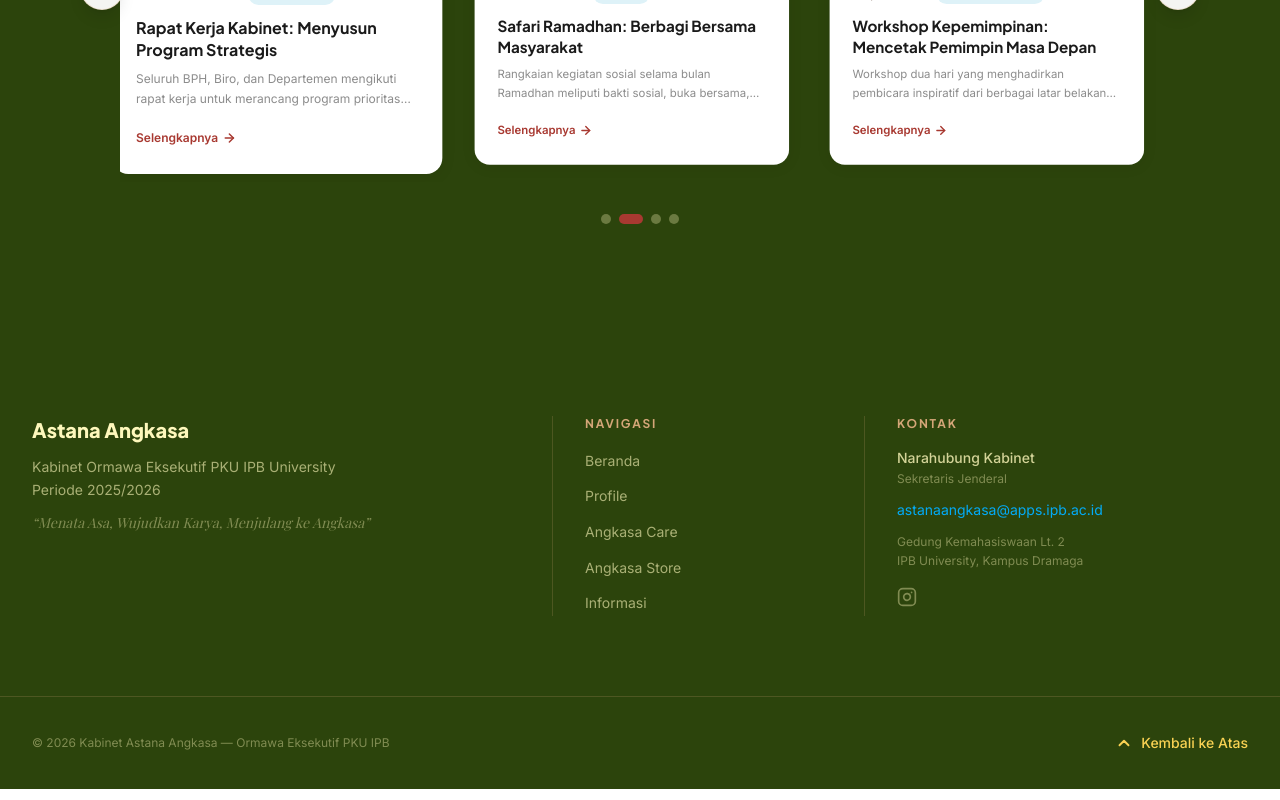
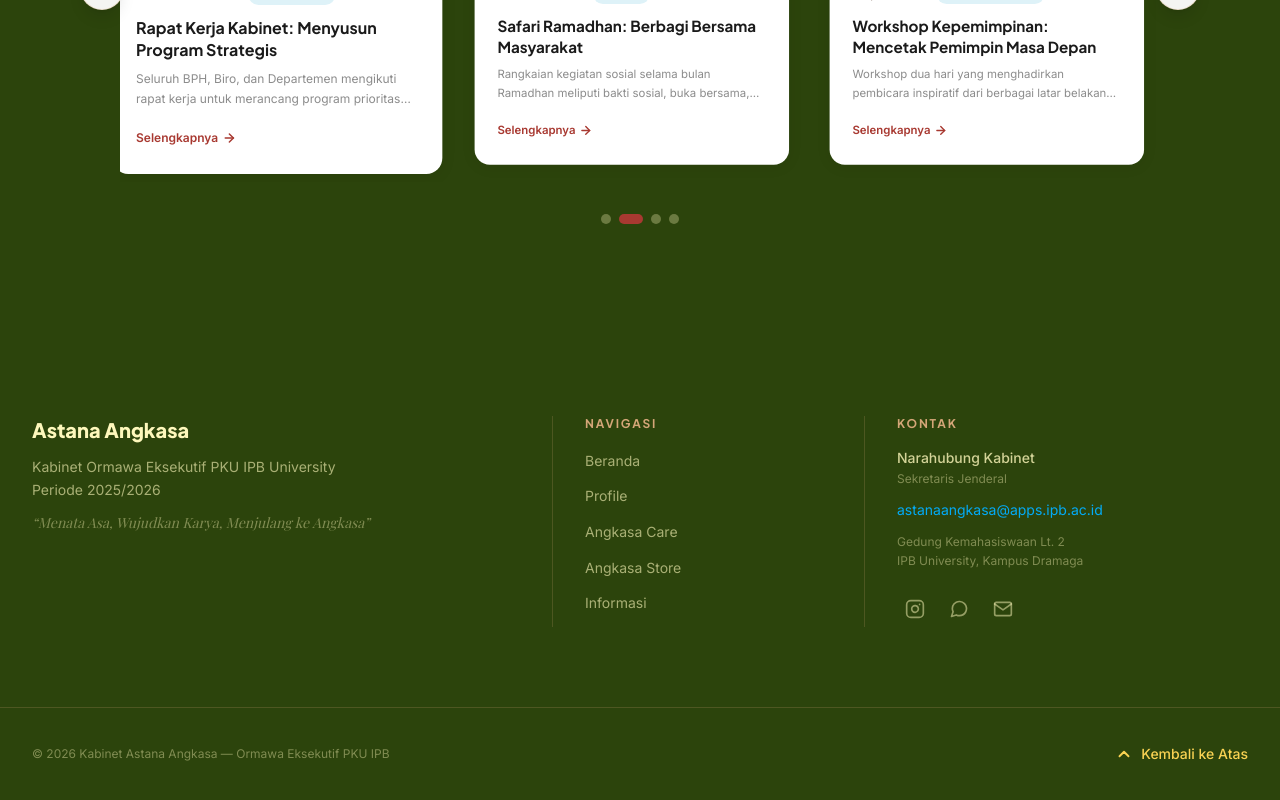
Before and after one commit to Barli-Pemula/Website-TEVO, a Next.js app: page / in a window 1280 px wide. Shown: the part 7270-8070 px from the top of the page. Built offline with nearby package versions, Linux system fonts and the light colour scheme; no server answers; a web font is replaced by a local one.

Commit message:
Benerin isi icon, pas dipencet udah aman

```diff
--- a/app/birdep/[slug]/page.tsx
+++ b/app/birdep/[slug]/page.tsx
@@ -61,7 +61,7 @@
   programs?: {
     id: string,
     name: string,
-  }
+  }[]
 }
 
 export default function page() {
--- a/app/components/Footer.js
+++ b/app/components/Footer.js
@@ -14,7 +14,7 @@
   };
 
   return (
-    <footer id="footer" className="bg-forest-dark text-cream-soft safe-area-bottom">
+    <footer id="narahubung" className="bg-forest-dark text-cream-soft safe-area-bottom">
       {/* Main Content */}
       <div className="max-w-7xl mx-auto px-4 sm:px-6 lg:px-8 py-16 md:py-20">
         <div className="grid grid-cols-1 md:grid-cols-12 gap-10 md:gap-8">
@@ -83,14 +83,14 @@
               </p>
             </div>
 
-            {/* Social */}
-            {CONFIG.socials.instagram && (
-              <div className="mt-4 flex gap-3">
+            {/* Social Icons */}
+            <div className="mt-5 flex items-center gap-2">
+              {CONFIG.socials.instagram && (
                 <a
                   href={CONFIG.socials.instagram}
                   target="_blank"
                   rel="noopener noreferrer"
-                  className="text-cream-soft/40 hover:text-gold-warm transition-colors"
+                  className="text-cream-soft/50 hover:text-gold-warm hover:scale-110 transition-all p-2 rounded-lg hover:bg-gold-warm/10"
                   aria-label="Instagram Astana Angkasa"
                 >
                   <svg
@@ -108,8 +108,55 @@
                     <line x1="17.5" y1="6.5" x2="17.51" y2="6.5" />
                   </svg>
                 </a>
-              </div>
-            )}
+              )}
+
+              {CONFIG.socials.whatsapp && (
+                <a
+                  href={CONFIG.socials.whatsapp}
+                  target="_blank"
+                  rel="noopener noreferrer"
+                  className="text-cream-soft/50 hover:text-gold-warm hover:scale-110 transition-all p-2 rounded-lg hover:bg-gold-warm/10"
+                  aria-label="WhatsApp Astana Angkasa"
+                >
+                  <svg
+                    width="20"
+                    height="20"
+                    viewBox="0 0 24 24"
+                    fill="none"
+                    stroke="currentColor"
+                    strokeWidth="2"
+                    strokeLinecap="round"
+                    strokeLinejoin="round"
+                  >
+                    <path d="M21 11.5a8.38 8.38 0 0 1-.9 3.8 8.5 8.5 0 0 1-7.6 4.7 8.38 8.38 0 0 1-3.8-.9L3 21l1.9-5.7a8.38 8.38 0 0 1-.9-3.8 8.5 8.5 0 0 1 4.7-7.6 8.38 8.38 0 0 1 3.8-.9h.5a8.48 8.48 0 0 1 8 8v.5z" />
+                  </svg>
+                </a>
+              )}
+
+              {CONFIG.contact.email && (
+                <a
+                  href={`mailto:${CONFIG.contact.email}`}
+                  target="_blank"
+                  rel="noopener noreferrer"
+                  className="text-cream-soft/50 hover:text-gold-warm hover:scale-110 transition-all p-2 rounded-lg hover:bg-gold-warm/10"
+                  aria-label="Email Gmail Astana Angkasa"
+                >
+                  <svg
+                    width="20"
+                    height="20"
+                    viewBox="0 0 24 24"
+                    fill="none"
+                    stroke="currentColor"
+                    strokeWidth="2"
+                    strokeLinecap="round"
+                    strokeLinejoin="round"
+                  >
+                    <path d="M4 4h16c1.1 0 2 .9 2 2v12c0 1.1-.9 2-2 2H4c-1.1 0-2-.9-2-2V6c0-1.1.9-2 2-2z" />
+                    <polyline points="22,6 12,13 2,6" />
+                  </svg>
+                </a>
+              )}
+            </div>
           </div>
         </div>
       </div>
--- a/lib/config.ts
+++ b/lib/config.ts
@@ -32,7 +32,9 @@
 
   /** Social Media */
   socials: {
-    instagram: "https://instagram.com/astanaangkasa",
+    instagram: "https://www.instagram.com/ormawaeksekutifpku?utm_source=ig_web_button_share_sheet&igsh=ZDNlZDc0MzIxNw==",
+    whatsapp: "https://wa.me/6281200000000",
+    email: "mailto:astanaangkasa@apps.ipb.ac.id",
     youtube: null,
     tiktok: null,
   },
```
